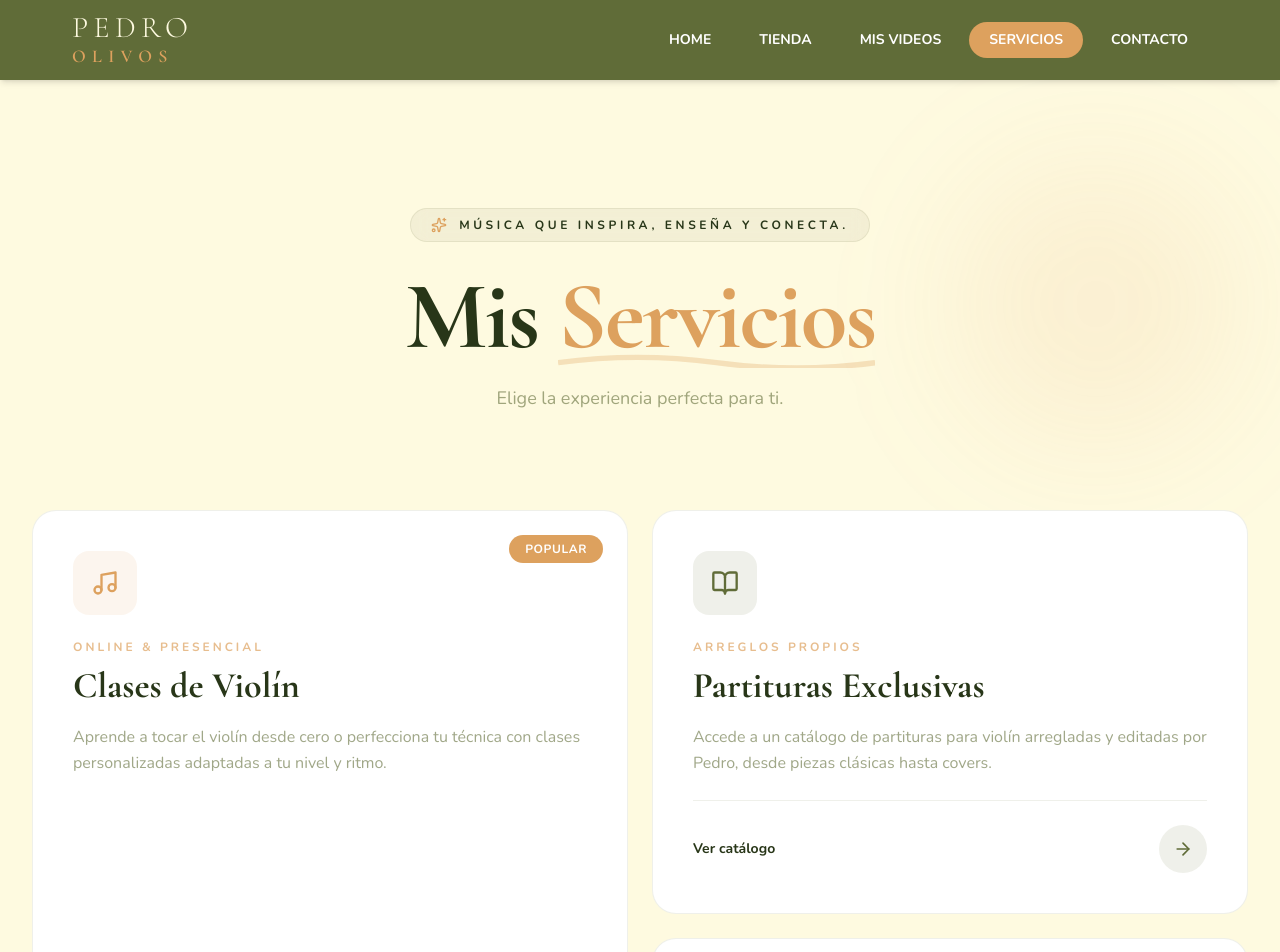
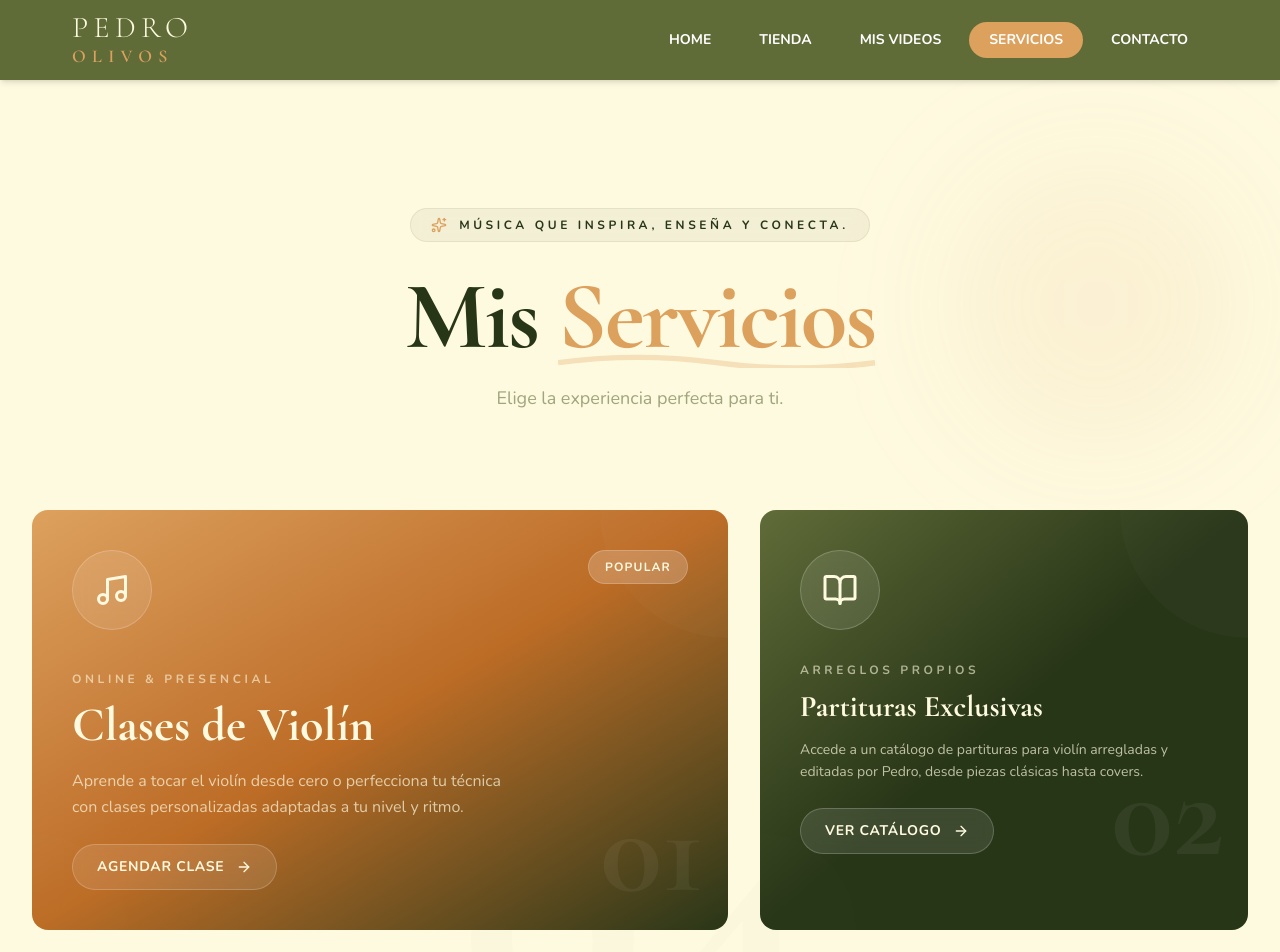
Before and after one commit to iHamm0nD/PedroOlivosPaginaWeb, a Next.js app: page /servicios in a window 1280 px wide. Shown: the top 952 px of the page. Built offline with nearby package versions, Linux system fonts and the light colour scheme.

Commit message:
feat: redesign service cards with modern asymmetrical grid layout
Maintain "Mis Servicios" header; add full-color gradient cards, decorative elements, redesigned icons, and modern CTA buttons.

Co-authored-by: iHamm0nD <206779923+iHamm0nD@users.noreply.github.com>

```diff
--- a/components/04-seccion-servicios.tsx
+++ b/components/04-seccion-servicios.tsx
@@ -95,81 +95,92 @@ export function SeccionServicios() {
           </p>
         </div>
 
-        {/* Services Grid - Bento style */}
-        <div className="grid md:grid-cols-2 gap-5 md:gap-6">
-          {services.map((service, index) => (
+        {/* Services Grid - New Magazine Style */}
+        <div className="grid grid-cols-1 lg:grid-cols-12 gap-6 md:gap-8">
+          {services.map((service, index) => {
+            const isLarge = index === 0 || index === 3
+            const gridClass = isLarge ? "lg:col-span-7" : "lg:col-span-5"
+
+            return (
               <Link
                 key={service.title}
                 href={service.href}
                 target={service.href.startsWith("http") ? "_blank" : undefined}
                 rel={service.href.startsWith("http") ? "noopener noreferrer" : undefined}
-              className={`group relative bg-white rounded-3xl p-7 md:p-10 border border-olive/10 transition-all duration-500 hover:shadow-2xl hover:shadow-olive/10 hover:-translate-y-2 overflow-hidden ${index === 0 ? "md:row-span-2" : ""
-                }`}
+                className={`group relative overflow-hidden rounded-2xl ${gridClass}`}
               >
-              {/* Background gradient on hover */}
-              <div className={`absolute inset-0 opacity-0 group-hover:opacity-100 transition-opacity duration-500 ${service.color === "pink"
-                ? "bg-gradient-to-br from-pink/5 via-transparent to-pink/10"
-                : "bg-gradient-to-br from-olive/5 via-transparent to-olive/10"
+                {/* Card Background */}
+                <div className={`absolute inset-0 transition-transform duration-700 group-hover:scale-105 ${
+                  service.color === "pink"
+                    ? "bg-gradient-to-br from-pink via-pink-dark to-olive-dark"
+                    : "bg-gradient-to-br from-olive via-olive-dark to-olive-dark"
                 }`} />
 
-              {/* Highlight badge */}
-              {service.highlight && (
-                <div className={`absolute top-6 right-6 px-4 py-1.5 rounded-full text-xs font-bold tracking-wider uppercase ${service.highlight === "Popular"
-                  ? "bg-pink text-white"
-                  : "bg-olive text-cream"
-                  }`}>
-                  {service.highlight}
-                </div>
-              )}
-
-              <div className="relative z-10 h-full flex flex-col">
-                {/* Icon */}
-                <div className={`w-14 h-14 md:w-16 md:h-16 rounded-2xl flex items-center justify-center mb-6 transition-all duration-500 ${service.color === "pink"
-                  ? "bg-pink/10 group-hover:bg-pink group-hover:scale-110"
-                  : "bg-olive/10 group-hover:bg-olive group-hover:scale-110"
-                  }`}>
-                  <service.icon className={`w-6 h-6 md:w-7 md:h-7 transition-colors duration-500 ${service.color === "pink"
-                    ? "text-pink group-hover:text-white"
-                    : "text-olive group-hover:text-cream"
-                    }`} />
+                {/* Decorative Pattern */}
+                <div className="absolute inset-0 opacity-10">
+                  <div className="absolute top-0 right-0 w-64 h-64 bg-white/20 rounded-full -translate-y-1/2 translate-x-1/2" />
+                  <div className="absolute bottom-0 left-0 w-48 h-48 bg-white/10 rounded-full translate-y-1/2 -translate-x-1/2" />
                 </div>
 
+                {/* Content Container */}
+                <div className={`relative z-10 p-8 md:p-10 flex flex-col ${isLarge ? "min-h-[380px] md:min-h-[420px]" : "min-h-[320px] md:min-h-[360px]"}`}>
+
+                  {/* Top Row: Badge & Icon */}
+                  <div className="flex items-start justify-between mb-auto">
+                    {/* Icon Container */}
+                    <div className="w-16 h-16 md:w-20 md:h-20 rounded-full bg-white/10 backdrop-blur-sm flex items-center justify-center border border-white/20 transition-all duration-500 group-hover:bg-white/20 group-hover:scale-110">
+                      <service.icon className="w-7 h-7 md:w-9 md:h-9 text-cream" />
+                    </div>
+
+                    {/* Highlight Badge */}
+                    {service.highlight && (
+                      <span className="px-4 py-2 bg-white/20 backdrop-blur-sm text-cream text-xs font-bold tracking-widest uppercase rounded-full border border-white/20">
+                        {service.highlight}
+                      </span>
+                    )}
+                  </div>
+
+                  {/* Bottom Content */}
+                  <div className="mt-8">
                     {/* Subtitle */}
-                <p className="text-xs uppercase tracking-[0.25em] font-bold text-pink/70 font-sans mb-2">
+                    <p className="text-cream/60 text-xs font-bold tracking-[0.3em] uppercase font-sans mb-3">
                       {service.subtitle}
                     </p>
 
                     {/* Title */}
                     <h3
-                  className="text-2xl md:text-3xl lg:text-4xl font-bold text-olive-dark leading-tight mb-4 group-hover:text-olive transition-colors duration-300"
+                      className={`font-bold text-cream leading-[1.1] mb-4 ${isLarge ? "text-3xl md:text-4xl lg:text-5xl" : "text-2xl md:text-3xl"}`}
                       style={{ fontFamily: "var(--font-cormorant), 'Cormorant Garamond', serif" }}
                     >
                       {service.title}
                     </h3>
 
                     {/* Description */}
-                <p className="text-olive/60 text-sm md:text-base leading-relaxed font-sans flex-grow">
+                    <p className={`text-cream/70 leading-relaxed font-sans mb-6 ${isLarge ? "text-sm md:text-base max-w-md" : "text-sm"}`}>
                       {service.description}
                     </p>
 
-                {/* CTA */}
-                <div className="mt-6 pt-6 border-t border-olive/10 flex items-center justify-between">
-                  <span className="text-sm font-bold text-olive-dark group-hover:text-pink transition-colors duration-300 font-sans">
+                    {/* CTA Button */}
+                    <div className="flex items-center gap-4">
+                      <span className="inline-flex items-center gap-3 px-6 py-3 bg-white/10 backdrop-blur-sm text-cream text-sm font-bold tracking-wider uppercase rounded-full border border-white/20 transition-all duration-500 group-hover:bg-white group-hover:text-olive-dark">
                         {service.cta}
+                        <ArrowRight className="w-4 h-4 transition-transform duration-300 group-hover:translate-x-1" />
                       </span>
-                  <div className={`w-12 h-12 rounded-full flex items-center justify-center transition-all duration-500 ${service.color === "pink"
-                    ? "bg-pink/10 group-hover:bg-pink"
-                    : "bg-olive/10 group-hover:bg-olive"
-                    }`}>
-                    <ArrowRight className={`w-5 h-5 transition-all duration-300 group-hover:translate-x-1 ${service.color === "pink"
-                      ? "text-pink group-hover:text-white"
-                      : "text-olive group-hover:text-cream"
-                      }`} />
                     </div>
+                  </div>
+
+                  {/* Decorative Number */}
+                  <div
+                    className="absolute bottom-4 right-6 text-8xl md:text-9xl font-black text-white/5 select-none pointer-events-none leading-none"
+                    style={{ fontFamily: "var(--font-cormorant), 'Cormorant Garamond', serif" }}
+                    aria-hidden="true"
+                  >
+                    0{index + 1}
                   </div>
                 </div>
               </Link>
-          ))}
+            )
+          })}
         </div>
 
         {/* Bottom CTA */}
```
Lines whose indentation alone changed are shown as unchanged.
